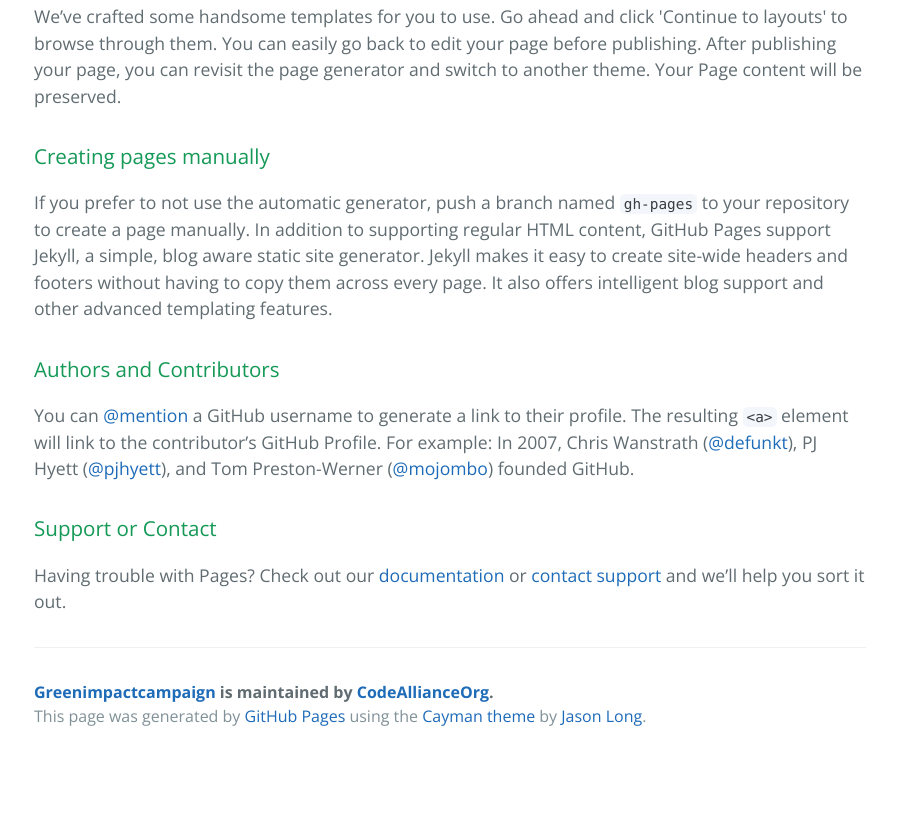
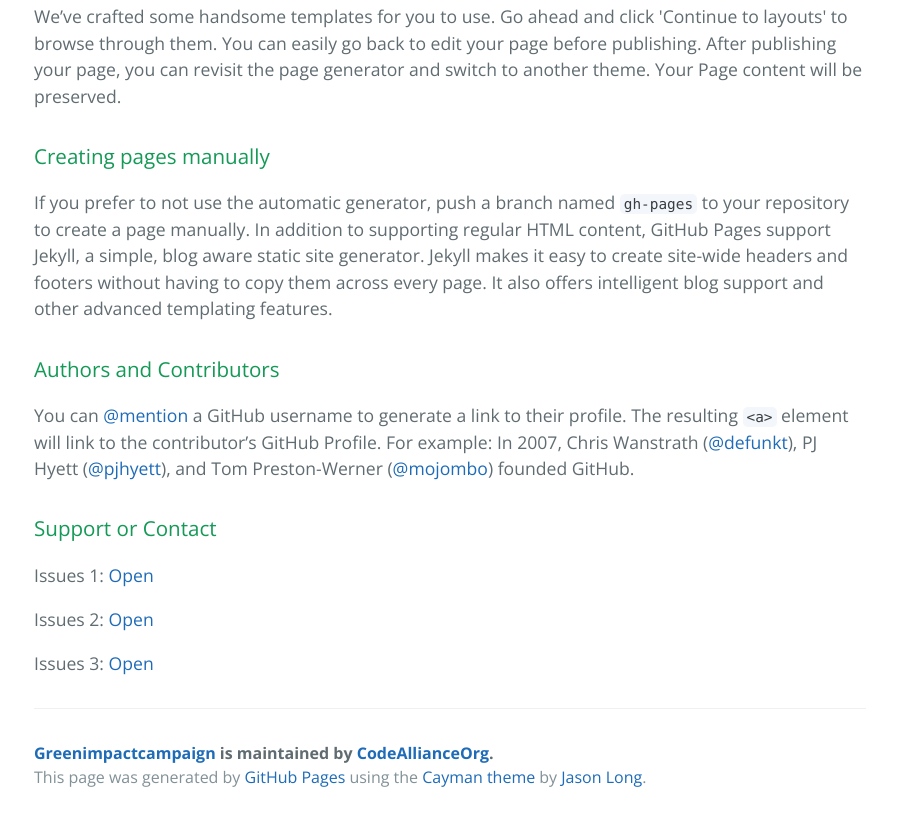
Before and after one commit to CodeAllianceOrg/Green-Impact-Campaign, a plain HTML site: page index.html in a window 1280 px wide. Shown: the part 646-1467 px from the top of the page, without its empty margins (190-1087 px from the left). Before the commit the page ends 1406 px from the top, so only its background shows below. Drawn offline with nearby package versions, Linux system fonts and the light colour scheme.

Commit message:
Update index.html

```diff
--- a/index.html
+++ b/index.html
@@ -42,7 +42,11 @@
 <h3>
 <a id="support-or-contact" class="anchor" href="#support-or-contact" aria-hidden="true"><span aria-hidden="true" class="octicon octicon-link"></span></a>Support or Contact</h3>
 
-<p>Having trouble with Pages? Check out our <a href="https://help.github.com/pages">documentation</a> or <a href="https://github.com/contact">contact support</a> and we’ll help you sort it out.</p>
+<p>Issues 1: <a href="https://github.com/CodeAllianceOrg/GreenImpactCampaign/issues/3">Open</a></p>
+
+<p>Issues 2: <a href="https://github.com/CodeAllianceOrg/GreenImpactCampaign/issues/3">Open</a></p>
+
+<p>Issues 3: <a href="https://github.com/CodeAllianceOrg/GreenImpactCampaign/issues/3">Open</a></p>
 
       <footer class="site-footer">
         <span class="site-footer-owner"><a href="https://github.com/CodeAllianceOrg/GreenImpactCampaign">Greenimpactcampaign</a> is maintained by <a href="https://github.com/CodeAllianceOrg">CodeAllianceOrg</a>.</span>
```
